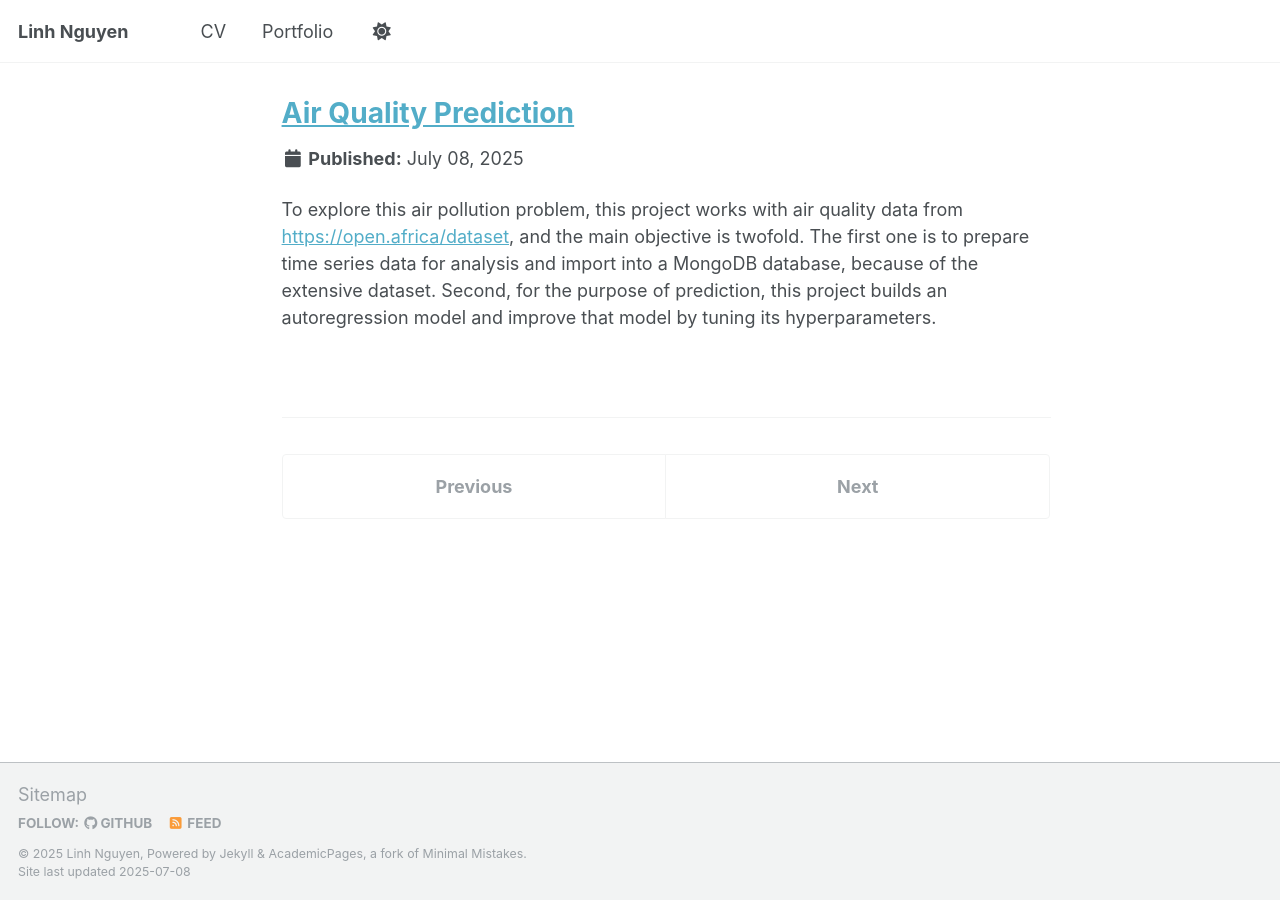
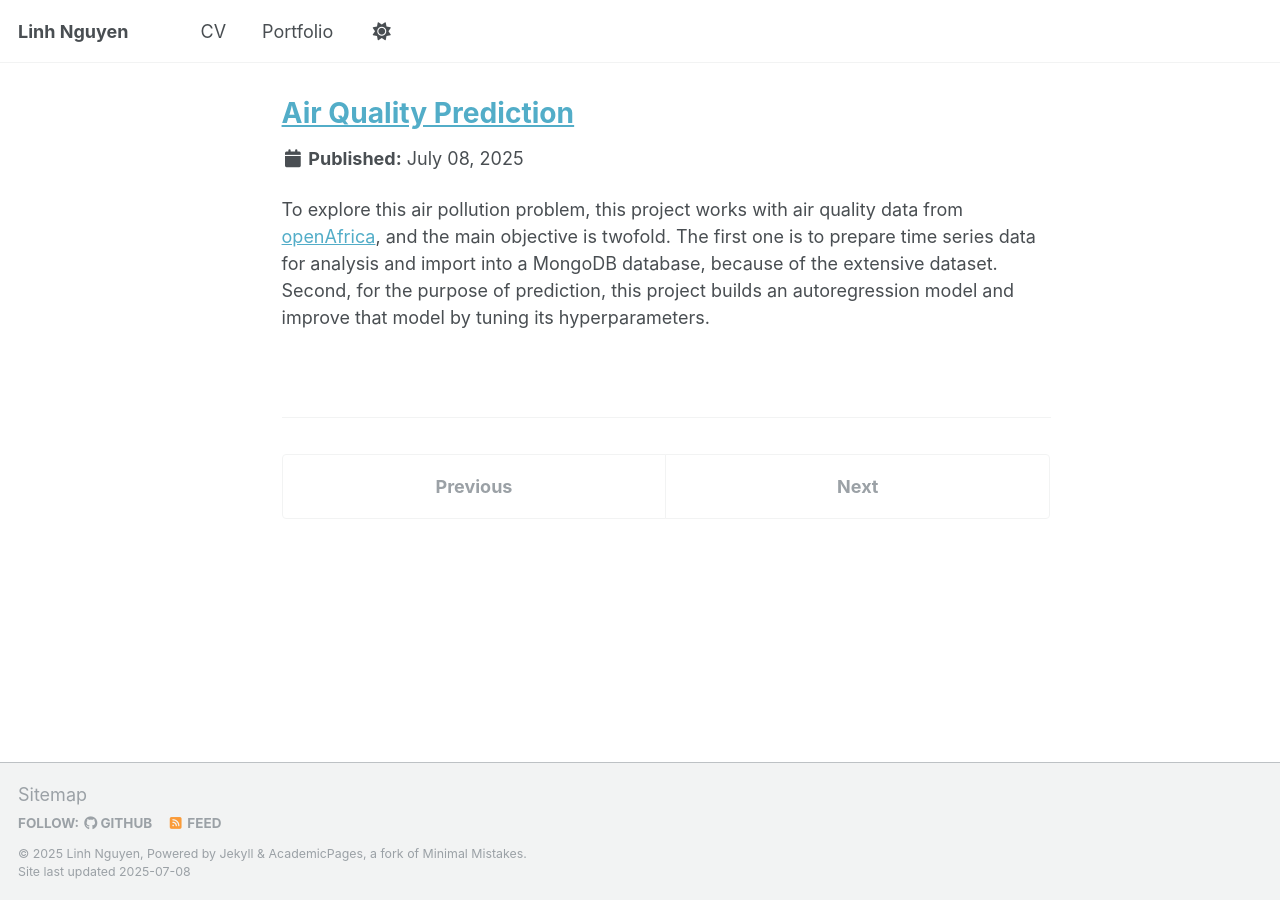
Before and after one commit to hdlinhnguyen/hdlinhnguyen.github.io, a Jekyll site: the page built from _portfolio/project_1.md, in a window 1280 px wide. Built offline with Jekyll 4.4.1, drawn with Linux system fonts in a browser that asks for light colours; a script that is not in the unit is left out.

Commit message:
Update project_1.md

```diff
--- a/_portfolio/project_1.md
+++ b/_portfolio/project_1.md
@@ -4,4 +4,4 @@ title: "[Air Quality Prediction](https://github.com/hdlinhnguyen/Air-Quality-in-
 collection: portfolio
 ---
 
-To explore this air pollution problem, this project works with air quality data from [https://open.africa/dataset](openAfrica), and the main objective is twofold. The first one is to prepare time series data for analysis and import into a MongoDB database, because of the extensive dataset. Second, for the purpose of prediction, this project builds an autoregression model and improve that model by tuning its hyperparameters.
+To explore this air pollution problem, this project works with air quality data from [openAfrica](https://open.africa/dataset), and the main objective is twofold. The first one is to prepare time series data for analysis and import into a MongoDB database, because of the extensive dataset. Second, for the purpose of prediction, this project builds an autoregression model and improve that model by tuning its hyperparameters.
```
